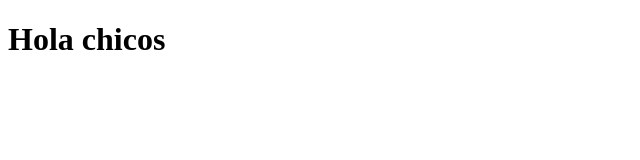
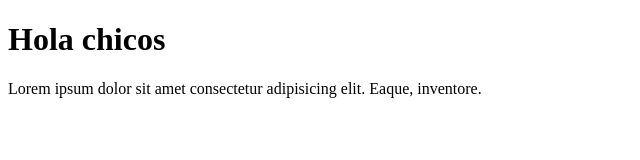
Before and after one commit to profmilagrosgl/muestrachicos, a plain HTML site: page index.html in a window 1280 px wide. Shown: the whole page, without its empty margins (0-640 px from the left). Drawn offline with Linux system fonts and the light colour scheme.

Commit message:
Tercer commit

```diff
--- a/index.html
+++ b/index.html
@@ -7,5 +7,6 @@
 </head>
 <body>
     <h1>Hola chicos</h1>
+    <p>Lorem ipsum dolor sit amet consectetur adipisicing elit. Eaque, inventore.</p>
 </body>
 </html>
```
